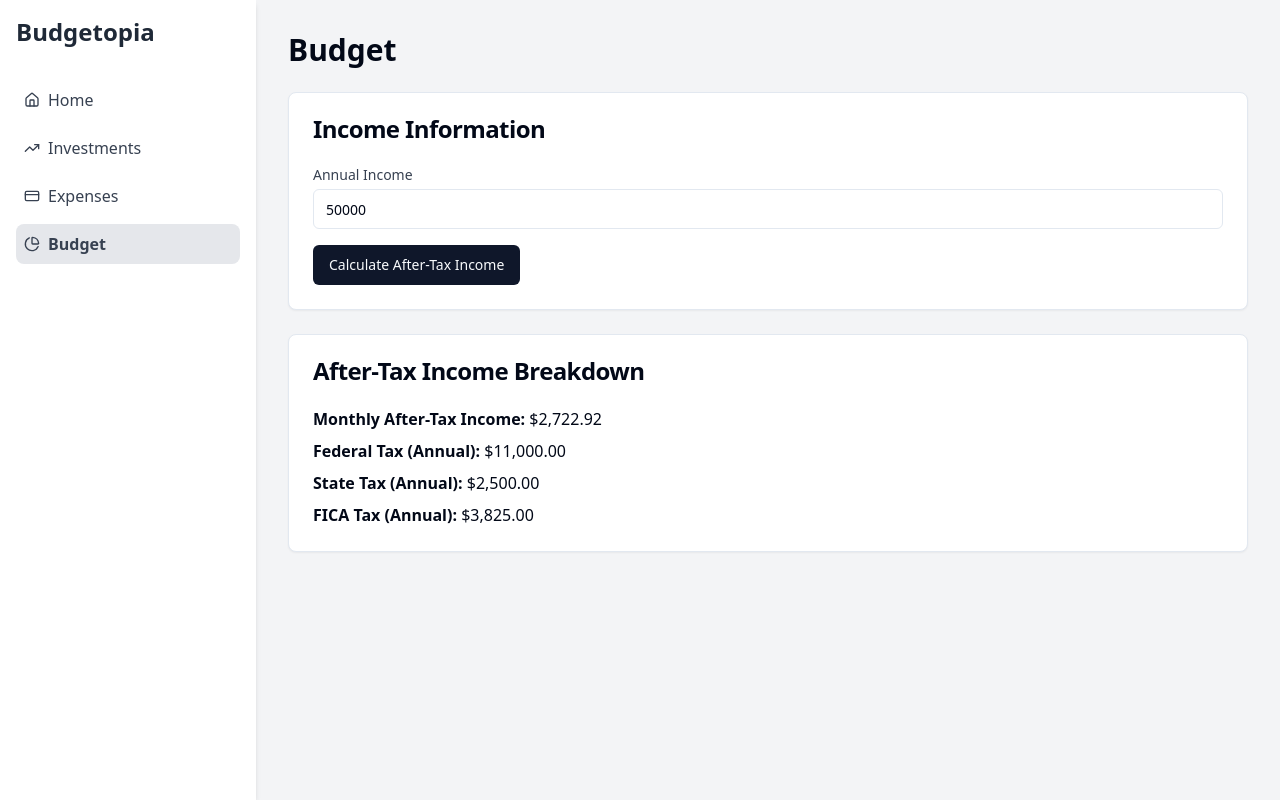
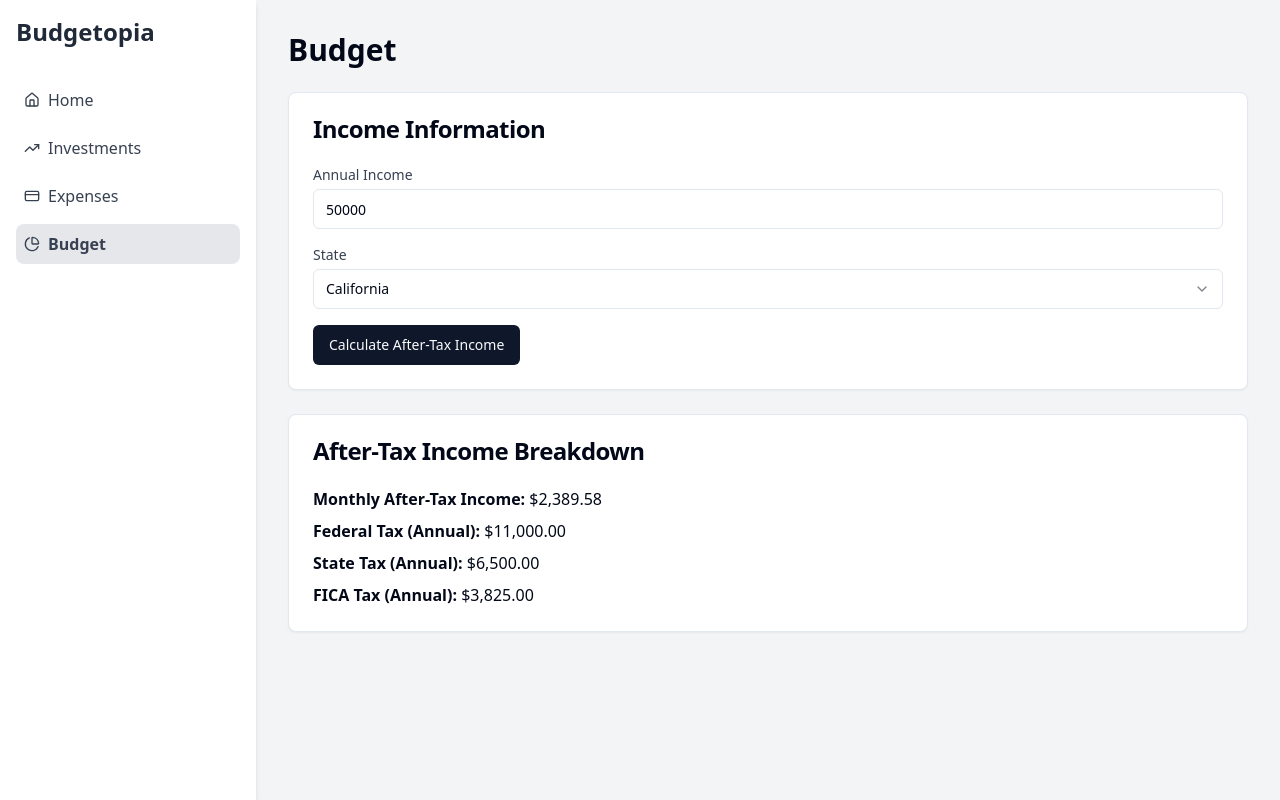
Before and after one commit to taishiwalden/budgetopia-dashboard, a React (Vite) app: page /budget in a window 1280 px wide. Built offline with nearby package versions, Linux system fonts and the light colour scheme.

Commit message:
Add state selection for taxes
Implement a dropdown for US state selection in the income information module. Use the selected state to adjust tax calculations accordingly.
[skip gpt_engineer]

```diff
--- a/src/pages/Budget.jsx
+++ b/src/pages/Budget.jsx
@@ -2,9 +2,20 @@ import React, { useState, useEffect } from 'react';
 import { Card, CardContent, CardHeader, CardTitle } from "@/components/ui/card";
 import { Input } from "@/components/ui/input";
 import { Button } from "@/components/ui/button";
+import { Select, SelectContent, SelectItem, SelectTrigger, SelectValue } from "@/components/ui/select";
+
+const stateTaxRates = {
+  'California': 0.13,
+  'Texas': 0,
+  'New York': 0.11,
+  'Florida': 0,
+  'Illinois': 0.0495,
+  // Add more states as needed
+};
 
 const Budget = () => {
   const [annualIncome, setAnnualIncome] = useState(50000);
+  const [selectedState, setSelectedState] = useState('California');
   const [afterTaxIncome, setAfterTaxIncome] = useState({
     monthly: 0,
     federal: 0,
@@ -12,9 +23,9 @@ const Budget = () => {
     fica: 0
   });
 
-  const calculateAfterTaxIncome = (income) => {
+  const calculateAfterTaxIncome = (income, state) => {
     const federalTaxRate = 0.22;
-    const stateTaxRate = 0.05;
+    const stateTaxRate = stateTaxRates[state] || 0.05; // Default to 5% if state not found
     const ficaTaxRate = 0.0765;
 
     const federalTax = income * federalTaxRate;
@@ -34,15 +45,19 @@ const Budget = () => {
   };
 
   useEffect(() => {
-    const result = calculateAfterTaxIncome(annualIncome);
+    const result = calculateAfterTaxIncome(annualIncome, selectedState);
     setAfterTaxIncome(result);
-  }, [annualIncome]);
+  }, [annualIncome, selectedState]);
 
   const handleIncomeChange = (e) => {
     const value = e.target.value;
     if (value === '' || /^\d+$/.test(value)) {
       setAnnualIncome(value === '' ? 0 : Number(value));
     }
+  };
+
+  const handleStateChange = (value) => {
+    setSelectedState(value);
   };
 
   const formatCurrency = (value) => {
@@ -77,7 +92,24 @@ const Budget = () => {
                   placeholder="Enter your annual income"
                 />
               </div>
-              <Button onClick={() => setAfterTaxIncome(calculateAfterTaxIncome(annualIncome))}>
+              <div>
+                <label htmlFor="state-select" className="block text-sm font-medium text-gray-700">
+                  State
+                </label>
+                <Select onValueChange={handleStateChange} value={selectedState}>
+                  <SelectTrigger className="w-full mt-1">
+                    <SelectValue placeholder="Select your state" />
+                  </SelectTrigger>
+                  <SelectContent>
+                    {Object.keys(stateTaxRates).map((state) => (
+                      <SelectItem key={state} value={state}>
+                        {state}
+                      </SelectItem>
+                    ))}
+                  </SelectContent>
+                </Select>
+              </div>
+              <Button onClick={() => setAfterTaxIncome(calculateAfterTaxIncome(annualIncome, selectedState))}>
                 Calculate After-Tax Income
               </Button>
             </div>
```
